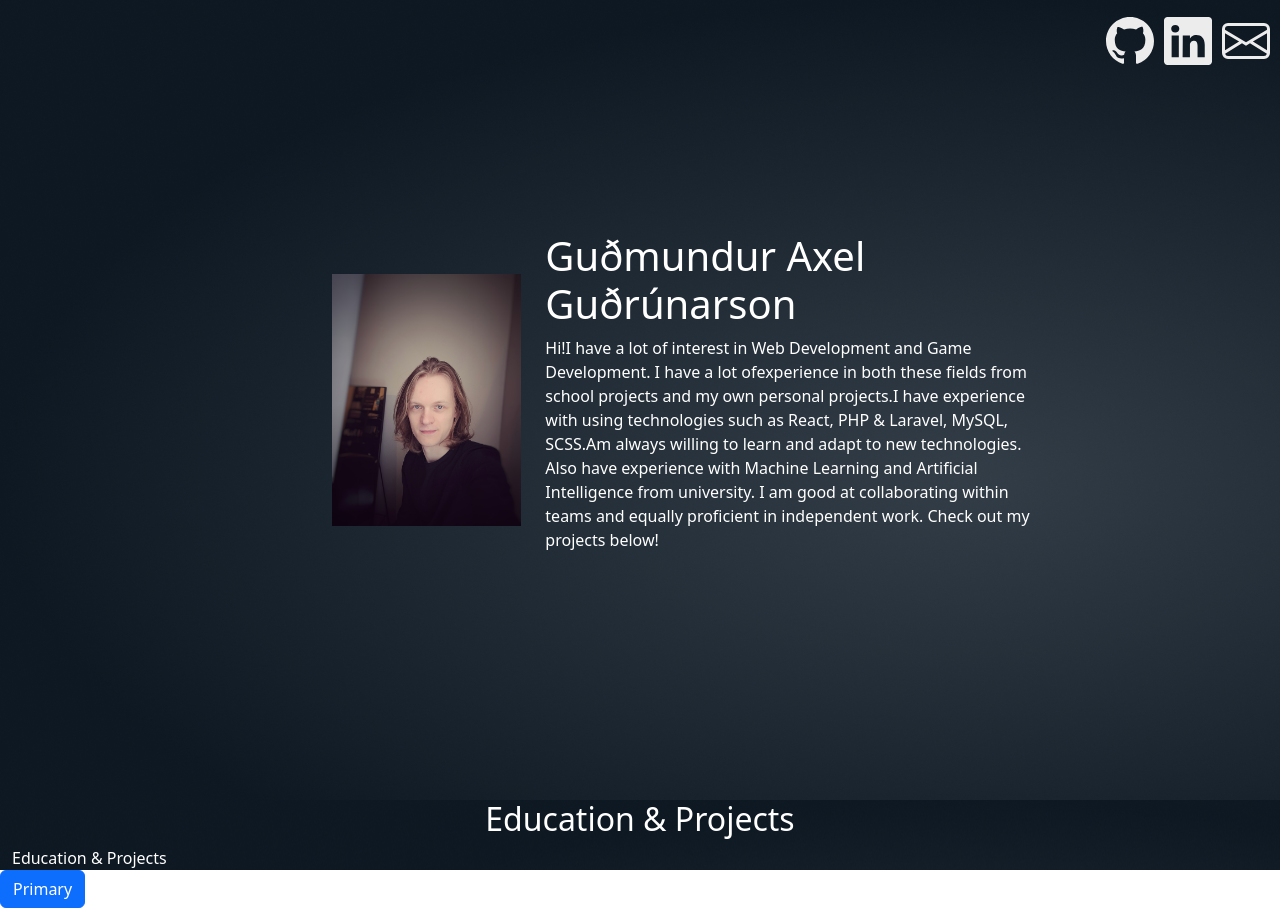
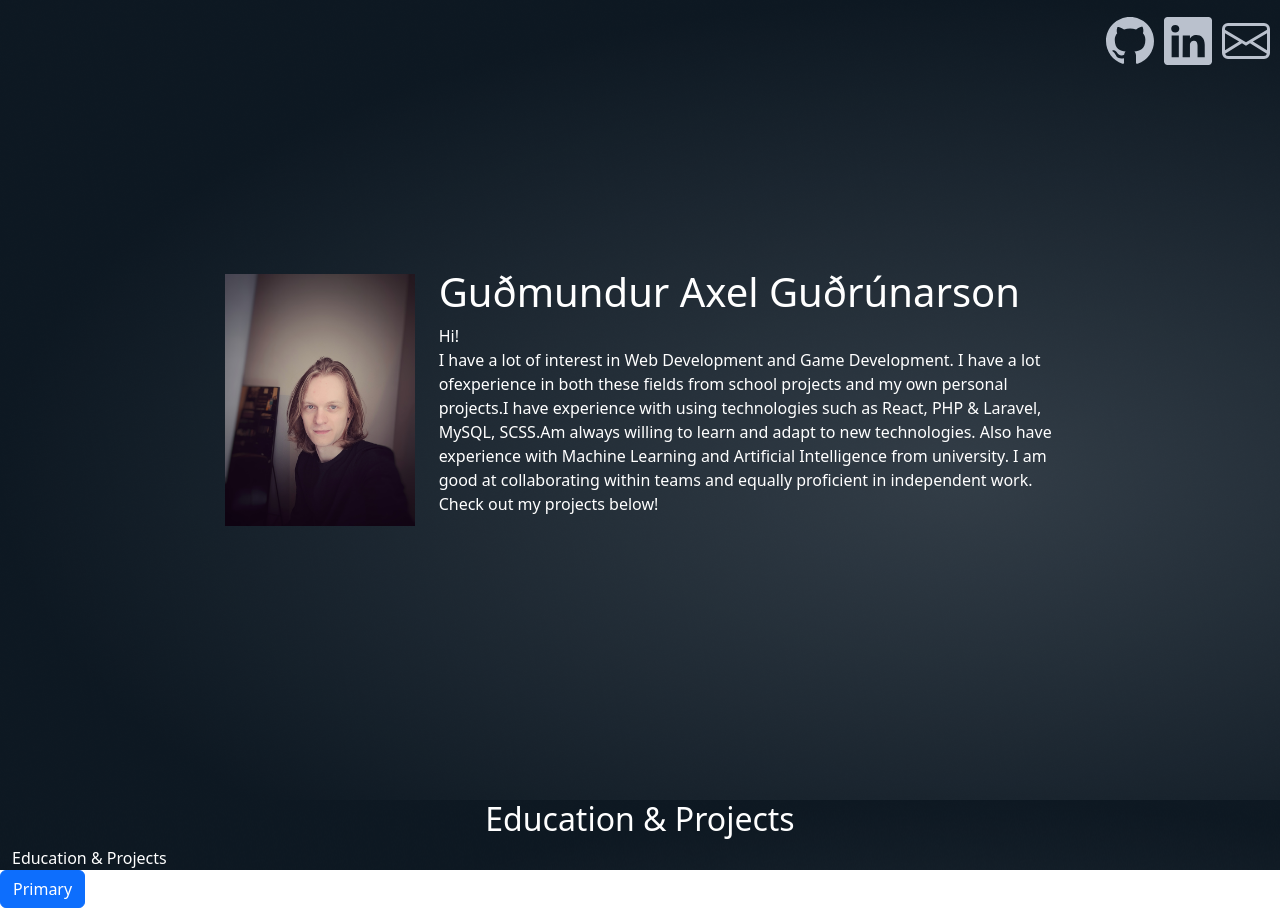
Before and after one commit to RegAse/portfolio-2024, a React (Create React App) app: page / in a window 1280 px wide. Built offline with nearby package versions, Linux system fonts and the light colour scheme.

Commit message:
Modified social icons

```diff
--- a/src/App.css
+++ b/src/App.css
@@ -9,14 +9,27 @@
   top: 0;
   right: 0;
   font-size: 3em;
-  color: #ececec;
+  color: #BAC1CD;
 }
 .section-1-socials svg{
   margin-right: 10px;
 }
+.section-1-socials svg:hover{
+  color: grey;
+  cursor: pointer;
+}
 .section-1-content{
   height: 100vh;
 }
+/* .portfolio-photo{
+  border-radius: 100%;
+  border: 3px solid #757575;
+  background-image: url("../public/images/me.jpeg");
+  background-size: cover;
+  background-position: center;
+  width: 200px;
+  height: 200px;
+} */
 
 
 .section-2{
--- a/src/App.tsx
+++ b/src/App.tsx
@@ -8,13 +8,16 @@ function App() {
     <div className="App">
       <div className="container-fluid section-1">
 		<div className="row section-1-content">
-			<div className="col-xl-2 col-lg-3 offset-lg-3 align-self-center">
-				<img className="img-fluid" src="images/me.jpeg" alt="Failed"/>
+			<div className="col-xl-2 col-lg-3 col-sm-4 col-xs-12 offset-lg-1 offset-xl-2 align-self-center">
+				{/* <div className="portfolio-photo">
+				</div> */}
+				<img className="img-fluid portfolio-photo" src="images/me.jpeg" alt="Failed"/>
 			</div>
-			<div className="col-lg-5 align-self-center">
+			<div className="col-xl-6 col-lg-7 col-sm-8 align-self-center">
 				<h1>Guðmundur Axel Guðrúnarson</h1>
 				<p>
-					Hi!I have a lot of interest in Web Development and Game Development. I have a lot ofexperience in both these fields from school projects and my own personal projects.I have experience with using technologies such as React, PHP & Laravel, MySQL, SCSS.Am always willing to learn and adapt to new technologies. Also have experience with Machine Learning and Artificial Intelligence from university. I am good at collaborating within teams and equally proficient in independent work.
+					Hi!<br/>
+					I have a lot of interest in Web Development and Game Development. I have a lot ofexperience in both these fields from school projects and my own personal projects.I have experience with using technologies such as React, PHP & Laravel, MySQL, SCSS.Am always willing to learn and adapt to new technologies. Also have experience with Machine Learning and Artificial Intelligence from university. I am good at collaborating within teams and equally proficient in independent work.
 					Check out my projects below!
 				</p>
 			</div>
```
